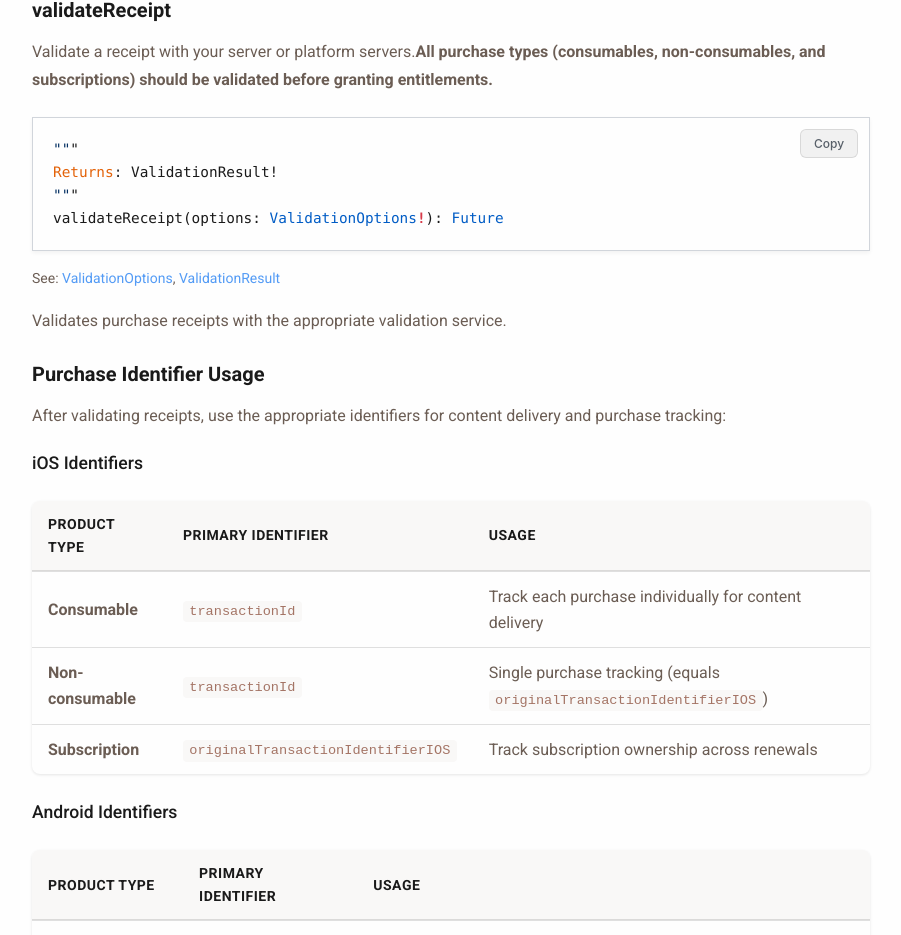
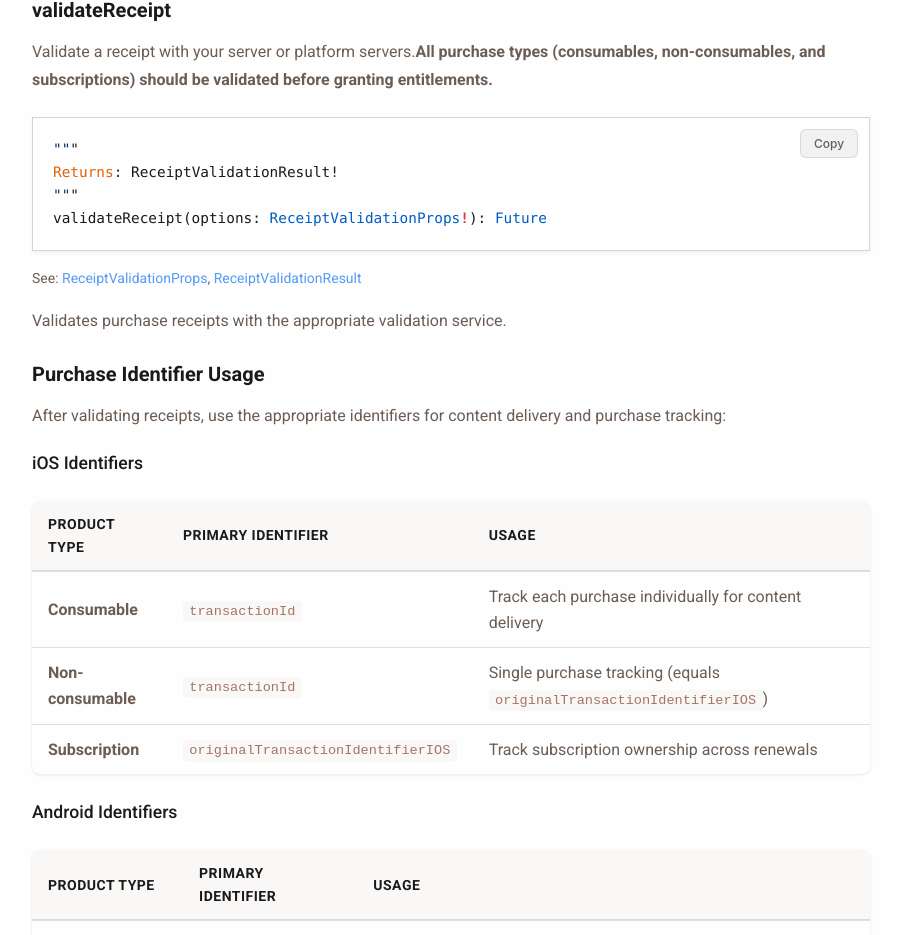
Before and after one commit to hyodotdev/openiap, a React (Vite) app: page /docs/apis in a window 1280 px wide. Shown: the part 4019-4954 px from the top of the page, without its empty margins (338-1239 px from the left). Built offline with nearby package versions, Linux system fonts and the light colour scheme.

Commit message:
refactor: rename ValidationResult to ReceiptValidationResult

```diff
--- a/src/components/SearchModal.tsx
+++ b/src/components/SearchModal.tsx
@@ -73,10 +73,10 @@ const apiData: ApiItem[] = [
   {
     id: 'validatereceipt',
     title: 'validateReceipt',
-    category: 'Validation',
+    category: 'Receipt Validation',
     description: 'Validate a receipt with your server or platform servers',
-    parameters: 'ValidationOptions!',
-    returns: 'ValidationResult!',
+    parameters: 'ReceiptValidationProps!',
+    returns: 'ReceiptValidationResult!',
     path: '/docs/apis#validate-receipt',
   },
 
--- a/src/pages/docs/apis.tsx
+++ b/src/pages/docs/apis.tsx
@@ -283,13 +283,18 @@ finishTransaction(purchase: Purchase!, isConsumable: Boolean?): Future`}</CodeBl
           </strong>
         </p>
         <CodeBlock language="graphql">{`"""
-Returns: ValidationResult!
+Returns: ReceiptValidationResult!
 """
-validateReceipt(options: ValidationOptions!): Future`}</CodeBlock>
+validateReceipt(options: ReceiptValidationProps!): Future`}</CodeBlock>
         <p className="type-link">
           See:{' '}
-          <Link to="/docs/types#validation-options">ValidationOptions</Link>,{' '}
-          <Link to="/docs/types#validation-result">ValidationResult</Link>
+          <Link to="/docs/types#validation-options">
+            ReceiptValidationProps
+          </Link>
+          ,{' '}
+          <Link to="/docs/types#validation-result">
+            ReceiptValidationResult
+          </Link>
         </p>
         <p>
           Validates purchase receipts with the appropriate validation service.
--- a/src/pages/docs/protocol.tsx
+++ b/src/pages/docs/protocol.tsx
@@ -49,8 +49,8 @@ function Protocol() {
   // Receipt validation (server-side recommended)
   validateReceipt(
     sku: string,
-    options?: ValidationOptions
-  ): Promise<ValidationResult>
+    options?: ReceiptValidationProps
+  ): Promise<ReceiptValidationResult>
 }`}</pre>
       </section>
 
--- a/src/pages/docs/types.tsx
+++ b/src/pages/docs/types.tsx
@@ -716,9 +716,9 @@ input IOSReceiptBody {
 }`}</CodeBlock>
 
         <AnchorLink id="validation-result" level="h3">
-          ValidationResult
+          ReceiptValidationResult
         </AnchorLink>
-        <CodeBlock language="graphql">{`type ValidationResult {
+        <CodeBlock language="graphql">{`type ReceiptValidationResult {
   "Validation success status"
   isValid: Boolean!
 
```
Also changed, not shown: 1 other file (tests, documents, lock files or other folders).
